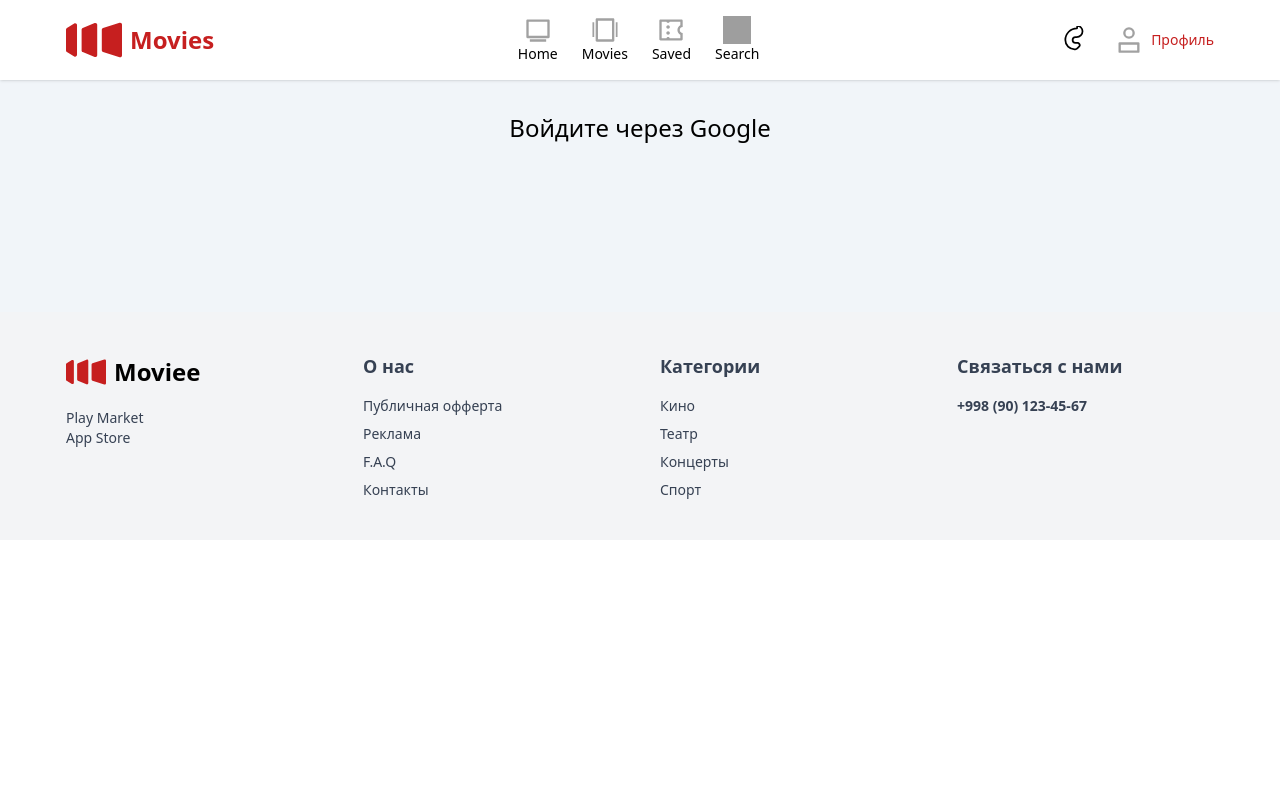
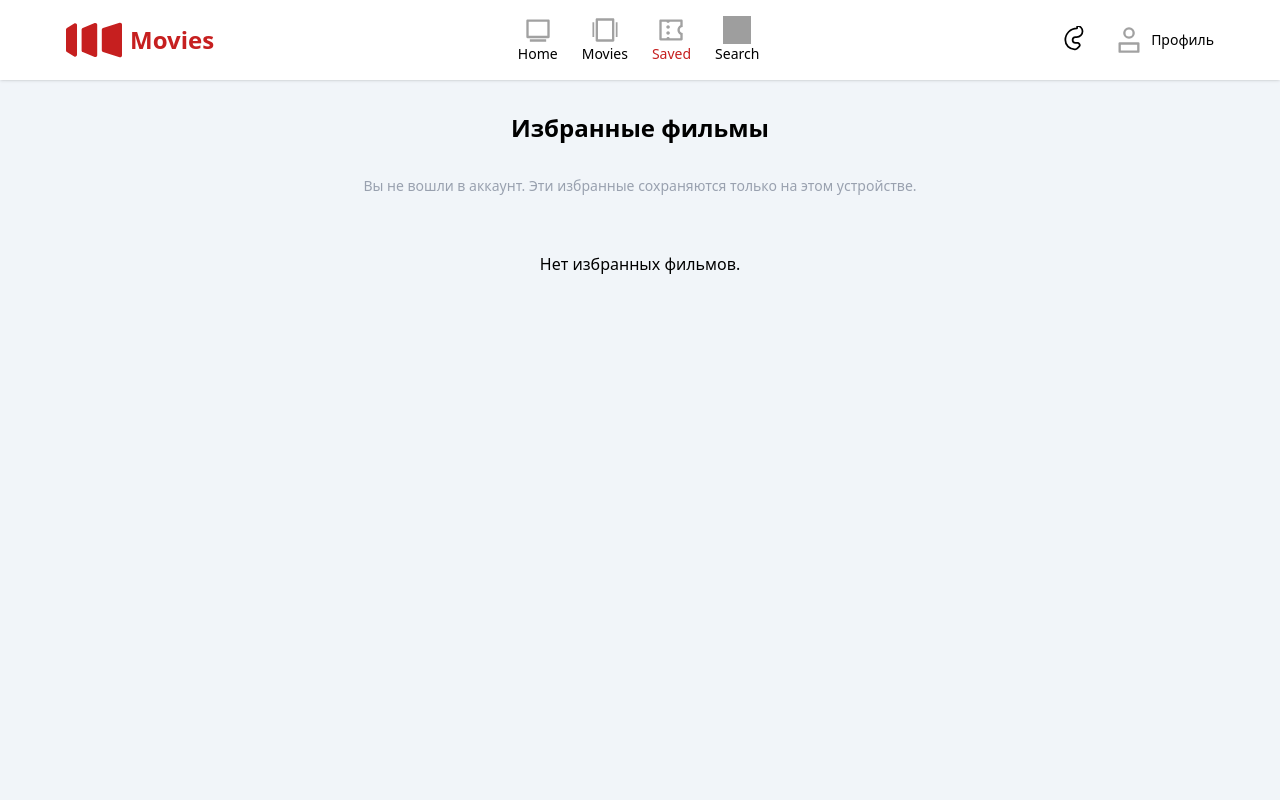
Before and after one commit to isu-stalin/movie-site-project, a React (Vite) app: page /saved in a window 1280 px wide. Before the commit this address led to /profile. Shown: the top 800 px of the page. Built offline with nearby package versions, Linux system fonts and the light colour scheme; grey boxes are pictures that could not be loaded.

Commit message:
protect route removed

```diff
--- a/src/components/movie-view/MovieView.tsx
+++ b/src/components/movie-view/MovieView.tsx
@@ -49,11 +49,11 @@ const MovieView: FC<Props> = ({ data }) => {
 
             <button
               onClick={() => {
+                handleToggle(movie.id)
                 if (!user) {
-                  alert("Чтобы сохранить фильм, войдите в аккаунт.");
-                  return;
+                  // alert("Фильм сохранён локально. Войдите, чтобы сохранить навсегда.");
+                  // return;
                 }
-                handleToggle(movie.id)
               }}
               className={`absolute top-2 right-2 p-2 w-[40px] rounded-full border-1 cursor-pointer ${
                 isFavorite ? "bg-red-600 text-white" : "bg-white text-black"
--- a/src/pages/index.tsx
+++ b/src/pages/index.tsx
@@ -9,7 +9,7 @@ const Saved = lazy(() => import("./saved/Saved"));
 const Search = lazy(() => import("./search/Search"));
 const Profile = lazy(() => import("./profile/Profile"));
 const NotFound = lazy(() => import("./notFound/NotFound"));
-const ProtectedRoute = lazy(() => import("../components/protectRoute/ProtectedRoute"));
+// const ProtectedRoute = lazy(() => import("../components/protectRoute/ProtectedRoute"));
 const ActorDetails = lazy(() => import("./actorDetails/ActorDetails"));
 
 const MainRouter = () => {
@@ -32,11 +32,7 @@ const MainRouter = () => {
         },
         {
           path: "/saved",
-          element: (
-            <ProtectedRoute>
-              <Saved/>
-            </ProtectedRoute>
-          ),
+          element: <Saved />
         },
         {
           path: "/search",
--- a/src/pages/saved/Saved.tsx
+++ b/src/pages/saved/Saved.tsx
@@ -10,6 +10,7 @@ async function fetchMovie(id: string) {
 
 const Saved = () => {
   const favorites = useAppSelector((state) => state.favorites.items);
+  const user = useAppSelector((state) => state.auth.user);
 
   const queries = useQueries({
     queries: favorites.map((id) => ({
@@ -23,8 +24,14 @@ const Saved = () => {
   const movies = queries.map((q) => q.data).filter(Boolean);
 
   return (
-    <div className="dark:bg-black text-black dark:text-white">
+    <div className="dark:bg-black text-black dark:text-white min-h-screen px-4">
       <h1 className="text-2xl font-bold text-center my-8">Избранные фильмы</h1>
+
+      {!user && (
+        <p className="text-center text-sm text-gray-400 mb-4">
+          Вы не вошли в аккаунт. Эти избранные сохраняются только на этом устройстве.
+        </p>
+      )}
 
       {favorites.length === 0 ? (
         <p className="text-center py-10">Нет избранных фильмов.</p>
--- a/src/redux/store/slices.ts
+++ b/src/redux/store/slices.ts
@@ -39,7 +39,7 @@ interface FavoritesState {
 
 const getEmail = () => {
   const user = localStorage.getItem("user");
-  return user ? JSON.parse(user).email : null;
+  return user ? JSON.parse(user).email : 'guest';
 };
 
 const getSavedFavorites = () => {
```
